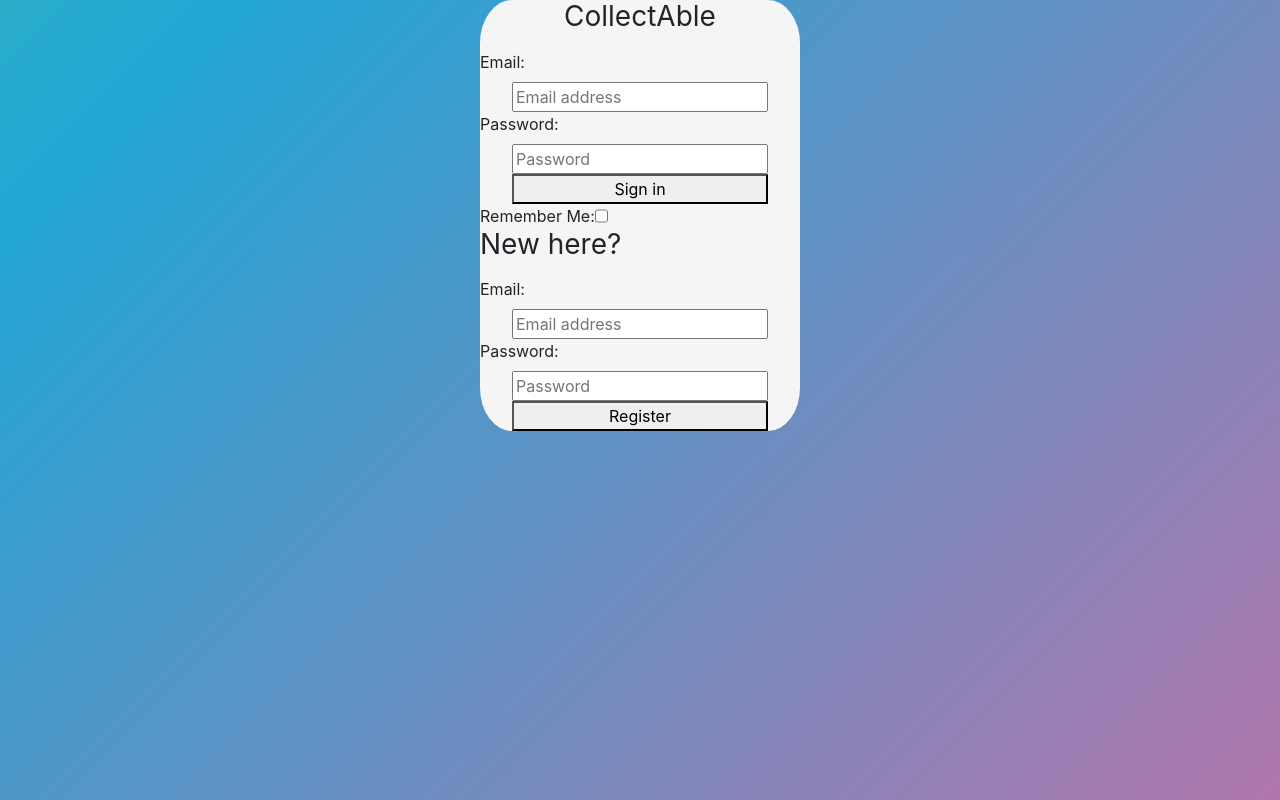
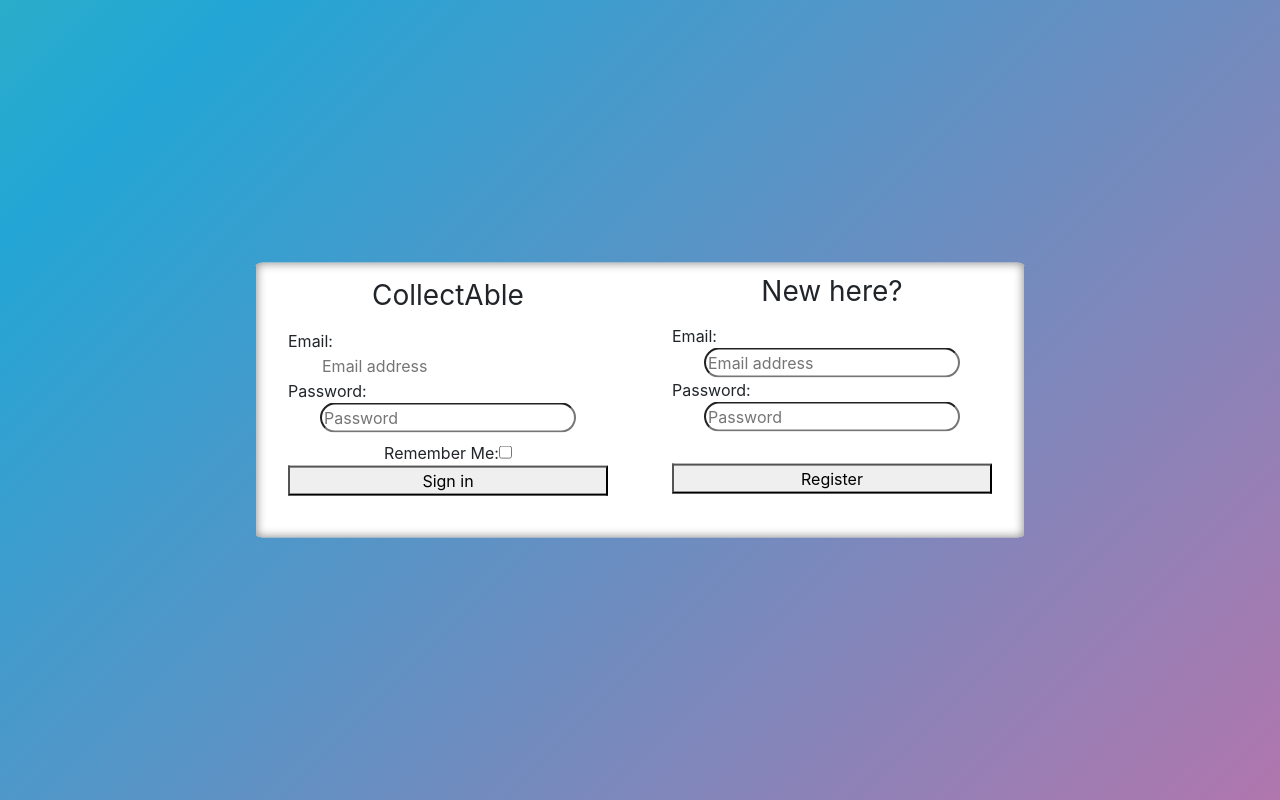
Before and after one commit to MissPeperr/CollectAble, a React (Create React App) app: page /login in a window 1280 px wide. Built offline with nearby package versions, Linux system fonts and the light colour scheme; a web font is replaced by a local one.

Commit message:
added click effect on on input fields on login

```diff
--- a/src/components/login/login.css
+++ b/src/components/login/login.css
@@ -1,3 +1,12 @@
+input:focus,
+select:focus,
+textarea:focus,
+button:focus {
+  outline: none; }
+
+input:focus {
+  box-shadow: inset 0 0 0 3px #fff, 0 0 0 4px #fff, 3px -3px 30px #1beabd,  -3px 3px 30px #10abff; }
+
 #login-div {
   width: 100wh;
   height: 100vh;
@@ -7,35 +16,60 @@
   -moz-animation: Gradient 45s ease infinite;
   animation: Gradient 45s ease infinite; }
   #login-div button {
-    margin: 0rem 2rem 0rem 2rem; }
+    margin: 0rem 2rem 2.6rem 2rem; }
   #login-div #form-container {
-    border-radius: 10%;
+    border-radius: 1%;
     background-color: whitesmoke;
-    margin: 0rem 30rem 0rem 30rem;
     display: flex;
     justify-content: center;
-    flex-direction: column; }
+    flex-direction: row;
+    position: absolute;
+    top: 50%;
+    left: 50%;
+    margin-right: -50%;
+    transform: translate(-50%, -50%);
+    background-color: white;
+    border-color: white;
+    -webkit-box-shadow: inset 0px 0px 10px 1px #949494;
+    -moz-box-shadow: inset 0px 0px 10px 1px #949494;
+    box-shadow: inset 0px 0px 10px 1px #949494; }
     #login-div #form-container #login-form {
       display: flex;
       justify-content: center;
       flex-direction: column; }
       #login-div #form-container #login-form h4 {
-        text-align: center; }
+        text-align: center;
+        margin-top: 1rem; }
+      #login-div #form-container #login-form label {
+        margin: 0rem 2rem 0rem 2rem; }
       #login-div #form-container #login-form #email {
-        margin: 0rem 2rem 0rem 2rem; }
+        margin: 0rem 4rem 0rem 4rem;
+        border-radius: 9999em;
+        border: 0; }
       #login-div #form-container #login-form #password {
-        margin: 0rem 2rem 0rem 2rem; }
+        margin: 0rem 4rem .5rem 4rem;
+        border-radius: 9999em; }
       #login-div #form-container #login-form #remember-me-div {
+        margin-bottom: .1rem;
+        align-items: center;
         display: flex;
-        flex-direction: row; }
+        justify-content: center; }
     #login-div #form-container #register-form {
       display: flex;
       justify-content: center;
       flex-direction: column; }
+      #login-div #form-container #register-form h4 {
+        text-align: center; }
+      #login-div #form-container #register-form label {
+        margin: 0rem 2rem 0rem 2rem; }
+      #login-div #form-container #register-form button {
+        margin-bottom: 2rem; }
       #login-div #form-container #register-form #registerEmail {
-        margin: 0rem 2rem 0rem 2rem; }
+        margin: 0rem 4rem 0rem 4rem;
+        border-radius: 9999em; }
       #login-div #form-container #register-form #registerPassword {
-        margin: 0rem 2rem 0rem 2rem; }
+        margin: 0rem 4rem 2rem 4rem;
+        border-radius: 9999em; }
 
 @-webkit-keyframes Gradient {
   0% {
--- a/src/components/login/login.scss
+++ b/src/components/login/login.scss
@@ -1,4 +1,17 @@
+@import '../shared.scss';
 
+input:focus,
+select:focus,
+textarea:focus,
+button:focus {
+    outline: none;
+}
+input:focus {
+    box-shadow: inset 0 0 0 3px #fff,
+			0 0 0 4px #fff,
+			3px -3px 30px #1beabd,
+            -3px 3px 30px #10abff;
+}
 
 
 
@@ -12,15 +25,20 @@
 	-moz-animation: Gradient 45s ease infinite;
     animation: Gradient 45s ease infinite;
     button{
-        margin: 0rem 2rem 0rem 2rem;
+        margin: 0rem 2rem 2.6rem 2rem;
     }
     #form-container{
-        border-radius: 10%;
+        border-radius: 1%;
         background-color: whitesmoke;
-        margin: 0rem 30rem 0rem 30rem;
         display: flex;
         justify-content: center;
-        flex-direction: column;
+        flex-direction: row;
+        position: absolute;
+        top: 50%;
+        left: 50%;
+        margin-right: -50%;
+        transform: translate(-50%, -50%);
+        @include add-new-card(white, inset, rgba(148,148,148,1), 0px 0px 10px 1px);
 
         #login-form {
             display: flex;
@@ -28,31 +46,59 @@
             flex-direction: column;
             h4 {
                 text-align: center;
+                margin-top: 1rem;
             }
-            #email {
+            label {
                 margin: 0rem 2rem 0rem 2rem;
             }
-            #password {
-                margin: 0rem 2rem 0rem 2rem;
+
+            #email {
+                margin: 0rem 4rem 0rem 4rem;
+                border-radius: 9999em;
+                border: 0;
+            //     box-shadow: inset 0 0 0 3px #fff,
+			// 0 0 0 4px #fff,
+			// 3px -3px 30px #1beabd,
+            // -3px 3px 30px #10abff;
+            }
 
             }
+
+            #password {
+                margin: 0rem 4rem .5rem 4rem;
+                border-radius: 9999em;
+            //     box-shadow: inset 0 0 0 3px #fff,
+			// 0 0 0 4px #fff,
+			// 3px -3px 30px #1beabd,
+			// -3px 3px 30px #10abff;
+            }
             #remember-me-div {
+                margin-bottom: .1rem;
+                align-items: center;
                 display: flex;
-                flex-direction: row;
+                justify-content: center;
             }
         }
         #register-form {
-            // margin: 0rem 30rem 0rem 30rem;
-            // background-color: white;
             display: flex;
             justify-content: center;
             flex-direction: column;
-            #registerEmail {
+            h4 {
+                text-align: center;
+            }
+            label {
                 margin: 0rem 2rem 0rem 2rem;
             }
+            button {
+                margin-bottom: 2rem;
+            }
+            #registerEmail {
+                margin: 0rem 4rem 0rem 4rem;
+                border-radius: 9999em;
+            }
             #registerPassword {
-                margin: 0rem 2rem 0rem 2rem;
-
+                margin: 0rem 4rem 2rem 4rem;
+                border-radius: 9999em;
             }
         }
     }
--- a/src/components/login/loginDOM.js
+++ b/src/components/login/loginDOM.js
@@ -1,4 +1,5 @@
 import React, { Component } from 'react'
+import { Input } from 'reactstrap';
 import DataManager from '../modules/DataManager';
 import 'bootstrap/dist/css/bootstrap.min.css';
 import './login.css'
@@ -92,13 +93,14 @@ export default class Login extends Component {
                             id="password"
                             placeholder="Password"
                             required="" />
+                        <div id="remember-me-div">
+                            Remember Me:
+                <input onClick={() => { this.setState({ isChecked: true }) }} id="isChecked" type="checkbox" name="remember" />
+                        </div>
                         <button type="submit">
                             Sign in
                         </button>
-                        <div id="remember-me-div">
-                        Remember Me:
-                <input onClick={() => { this.setState({ isChecked: true }) }} id="isChecked" type="checkbox" name="remember" />
-                </div>
+
                     </form>
                     <form id="register-form">
                         <h4 className="h3 mb-3 font-weight-normal">New here?</h4>
--- a/src/components/navbar/navbar.js
+++ b/src/components/navbar/navbar.js
@@ -34,11 +34,10 @@ export default class NavBar extends Component {
       sessionStorage.removeItem("user");
       window.location.reload();
     } else {
-      alert("There was a problem logging out.")
+      alert("There was a problem logging out. Please try again.")
     }
   }
 
-  // add log out functionality to navlink
   render() {
     return (
       <div>
```
Also changed, not shown: api/database.json (+10 -28 lines).
